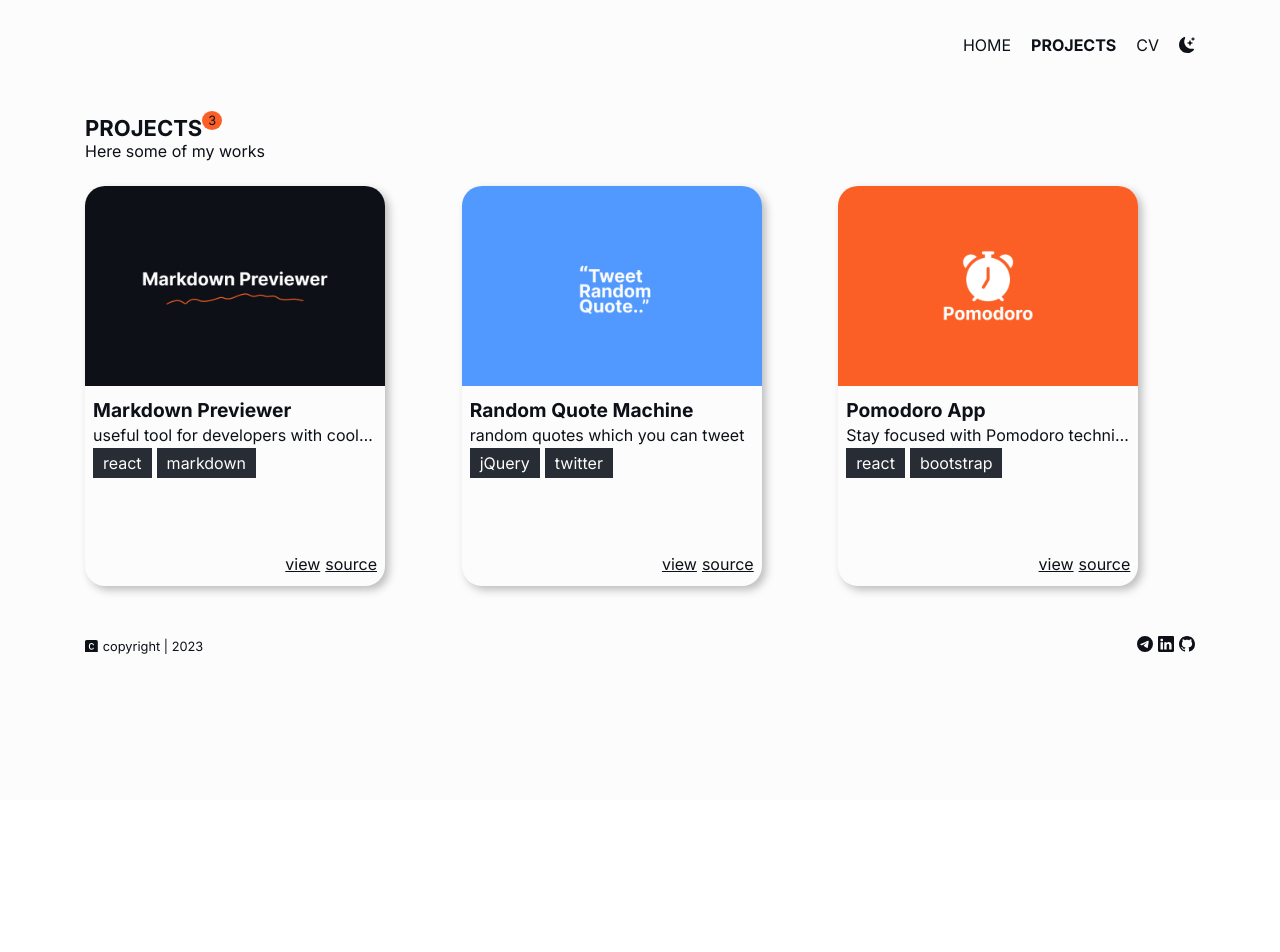
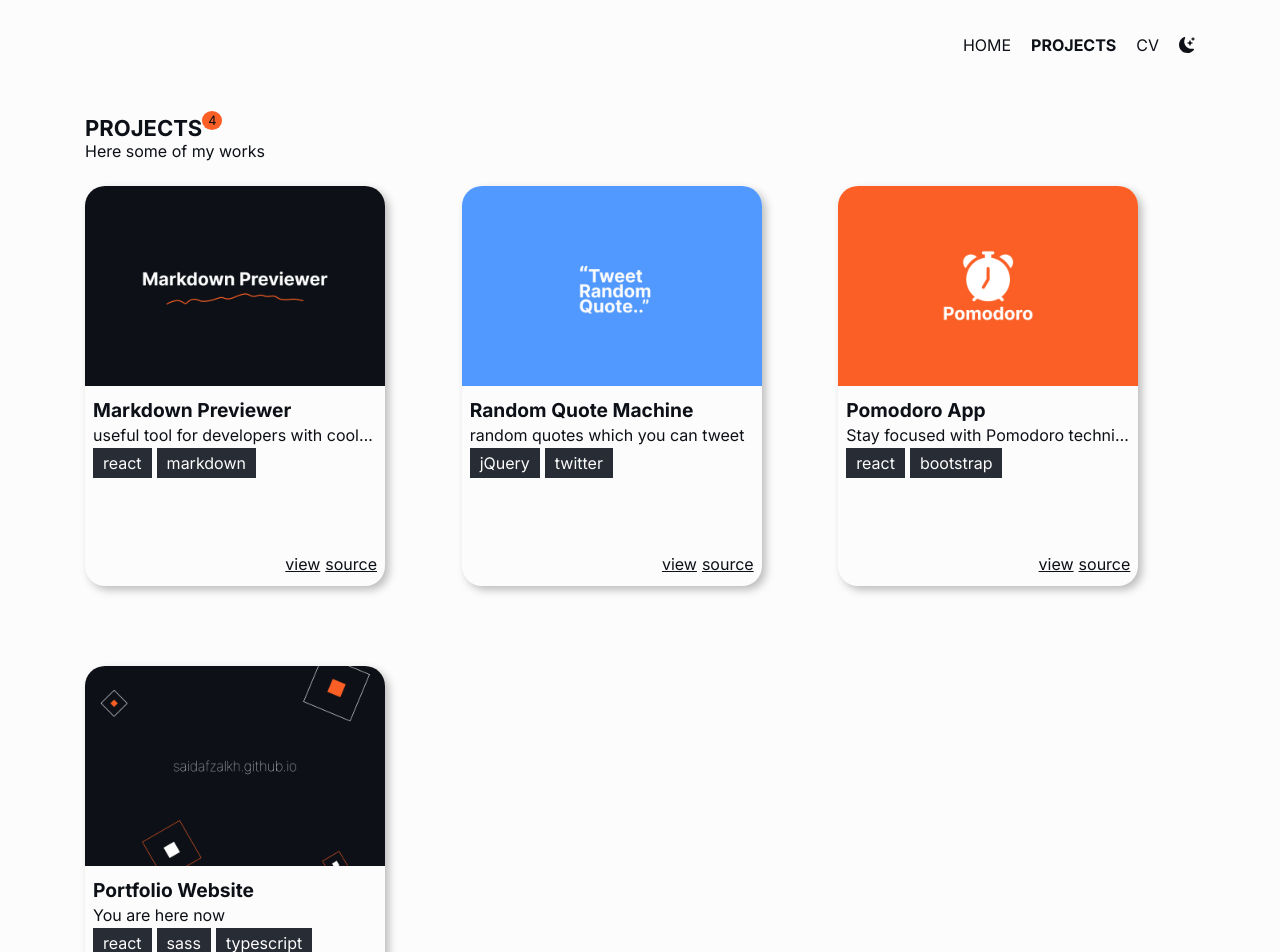
Before and after one commit to saidafzalkh/old-pws, a React (Vite) app: page /pro in a window 1280 px wide. Shown: the top 952 px of the page. Before the commit the page ends 800 px from the top, so only its background shows below. Built offline with nearby package versions, Linux system fonts and the light colour scheme.

Commit message:
fixed & added new work

```diff
--- a/src/assets/project-covers/covers.ts
+++ b/src/assets/project-covers/covers.ts
@@ -1,9 +1,11 @@
 import markdown from "./preview-mark.png"
 import tweet from "./preview-tweet.png"
 import pomodoro from "./preview-pomodoro.png"
+import website from "./preview-website.png"
 
 export const covers = {
     markdown,
     tweet,
-    pomodoro
+    pomodoro,
+    website
 }
--- a/src/data/PortfolioProjects.data.ts
+++ b/src/data/PortfolioProjects.data.ts
@@ -30,6 +30,14 @@ export const projects: PortfolioProject[] = [
         tags: [{title: "react"}, {title: "bootstrap"}],
         source: "https://github.com/saidafzalkh/pomodoro-app",
         view: "https://saidafzalkh.github.io/pomodoro-app/"
+    },
+    {
+        id: 4,
+        cover: {path: covers.website, alt: "Personal Website Cover"},
+        title: "Portfolio Website",
+        description: "You are here now",
+        tags: [{title: "react"}, {title: "sass"}, {title: "typescript"}],
+        source: "https://github.com/saidafzalkh/saidafzal.github.io",
     }
 ]
 export const projects_header: page_header = {
--- a/src/data/Summary.data.ts
+++ b/src/data/Summary.data.ts
@@ -1,5 +1,5 @@
 export const summary = {
     about: "Saidafzal Kholkhujaev",
     title: "Summary",
-    content: "Hello there! 👋 </br> I am <b> front end </b> developer who loves minimalistic UI. I learned write code by myself and I really love it. <i> Now I am looking for job where I can keep learning and have good experience.</i> Also I have worked as <b> mentor </b> in learning center, I helped to others learn basics of web programming"
+    content: "Hello there! 👋 </br> I am <b> front end </b> developer who loves minimalistic UI. I learned write code by myself and I really love it. <i> Now I am looking for job where I can keep learning and have good experience.</i> Also I have worked as a <b> mentor </b> in learning center, I helped to others learn basics of web programming"
 }
```
Also changed, not shown: src/assets/project-covers/preview-website.png (added).
